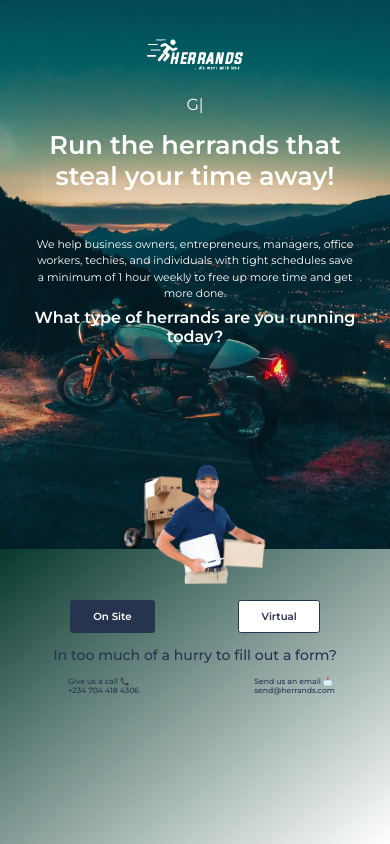
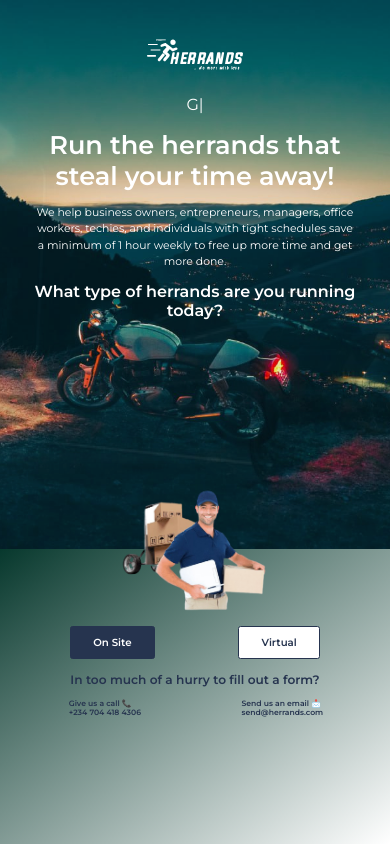
Before and after one commit to jummie-jk/Herrands-Website, a React (Create React App) app: page / in a window 390 px wide. Built offline with nearby package versions, Linux system fonts and the light colour scheme.

Commit message:
website update

```diff
--- a/src/mediaquery.css
+++ b/src/mediaquery.css
@@ -132,6 +132,12 @@
             html {
                 font-size: 40%;
                   }
+                  .mobile-text{
+                     margin-top: -3rem;
+                     margin-bottom: 3rem;
+
+                     }
+
                   .herrands-form-text{
                     margin-top: 2rem;
                     margin-bottom: 2rem;
@@ -146,4 +152,36 @@
                     margin-left: 10rem;
                     margin-right: 8rem;
                   }
+                  .main--text h3{
+                    margin-top: 2rem;
+                    font-size: 2.5rem;
+
+                  }
+                  .mobile-text{
+                    margin-top: -7rem;
+                    margin-bottom: 3rem;
+
+                    }
                 }
+                @media screen and (max-width:415px) {
+                  .main--text h3{
+                    margin-top: -1rem;
+                    font-size: 2.5rem;
+
+                  }
+                  .herrand-img{
+                    margin-top: -10rem;
+                  }
+                  .herrands-contact-text p{
+                    font-weight: 600;
+                    margin-left: 8rem;
+                    margin-right: 7.7rem;
+                  }
+                  .herrands-form-text{
+                    margin-top: 2rem;
+                    margin-bottom: 2rem;
+                    font-weight: 600;
+                    font-size: 1.9rem;
+
+                  }
+                }
```
